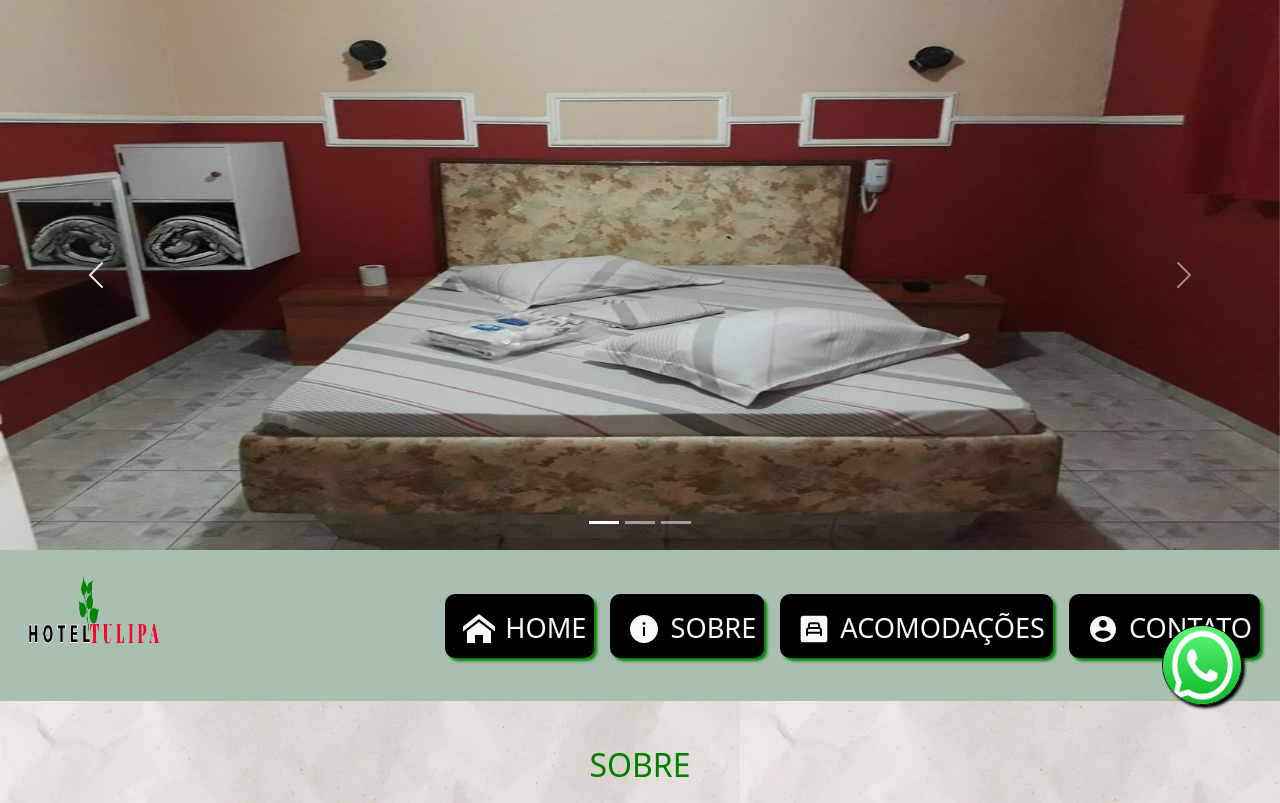
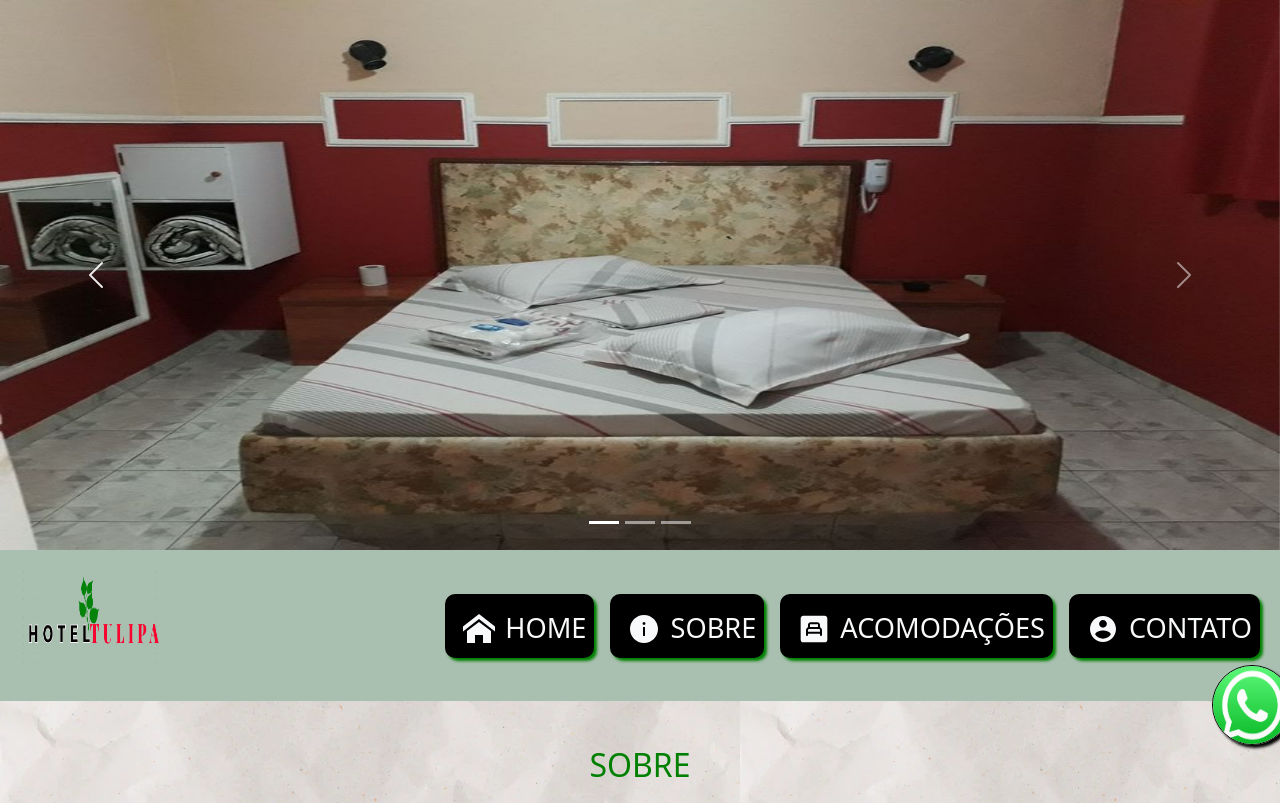
Before and after one commit to jfilinho/site-hoteleiro, a React (Create React App) app: page /sobre in a window 1280 px wide. Shown: the top 803 px of the page. Built offline with nearby package versions, Linux system fonts and the light colour scheme.

Commit message:
largura da margin esquerda

```diff
--- a/src/estilos/style.css
+++ b/src/estilos/style.css
@@ -184,9 +184,9 @@ margin-top:  80px;
 width: 80px;
 height: 80px;
 border-radius: 50px;
-margin-left: 1150px;
+margin-left: 1200px;
 z-index: 5000;
-bottom: 80px;
+bottom: 40px;
 border: 1px solid black;
 box-shadow: 3px 3px 3px black
 
@@ -208,7 +208,7 @@ box-shadow: 3px 3px 3px black
   padding:2px;
 }
 
-@media (max-width: 768px) and (min-width: 768px) {
+@media (max-width: 768px){
   .contact {
     grid-template-columns: 1fr;
   }
@@ -225,9 +225,16 @@ margin-top:  80px;
 width: 80px;
 height: 80px;
 border-radius: 50px;
+margin-left: 500px;
 z-index: 5000;
 bottom: 80px;
 }
+}
+@media screen and(min-width: 768px) {
+  .whatsapp-link{
+    margin-left: 400px;
+  }
+
 }
 a[href^="”tel”"]:before {
   content: “\260e”;
```
